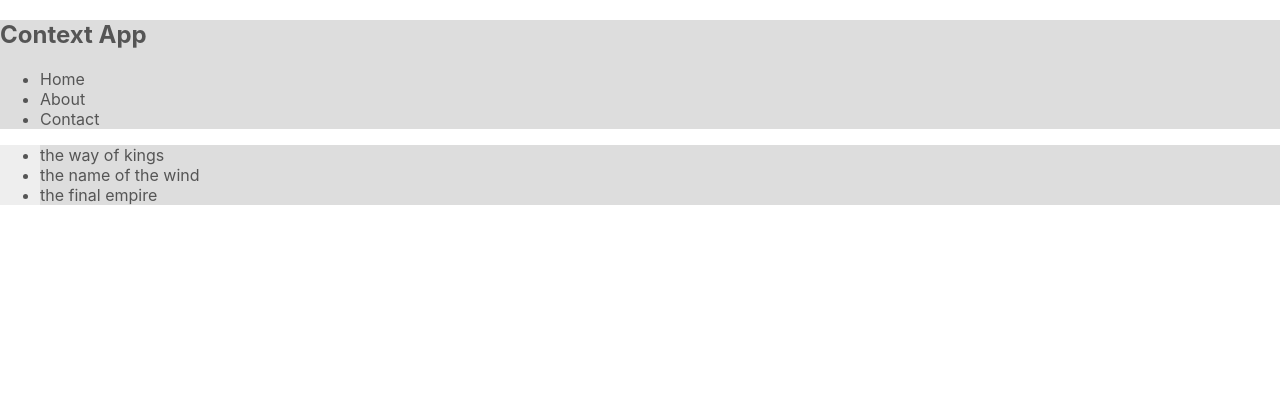
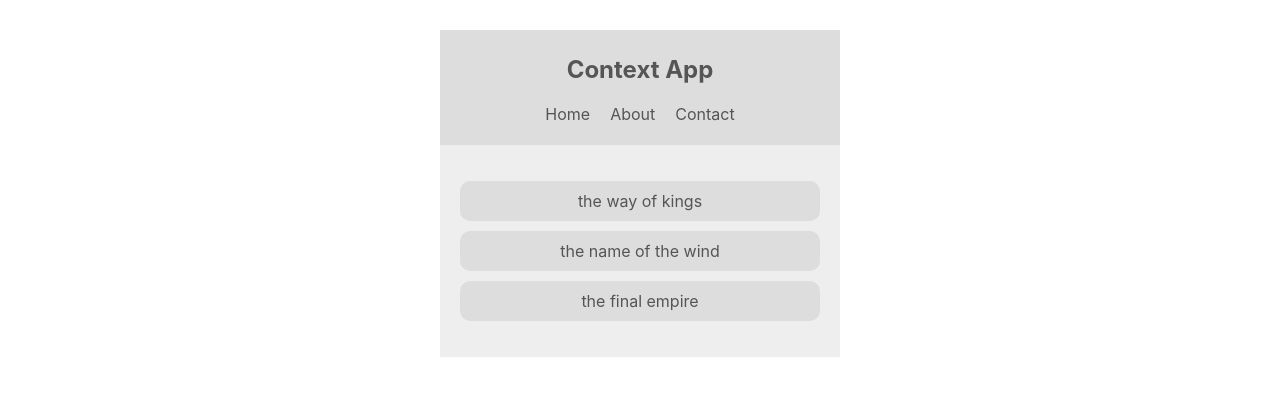
Before and after one commit to KurtGuardia/contextapp, a React (Create React App) app: page / in a window 1280 px wide. Shown: the top 396 px of the page. Built offline with nearby package versions, Linux system fonts and the light colour scheme.

Commit message:
fixed styles bugs

```diff
--- a/src/index.css
+++ b/src/index.css
@@ -7,7 +7,32 @@ body {
   -moz-osx-font-smoothing: grayscale;
 }
 
-code {
-  font-family: source-code-pro, Menlo, Monaco, Consolas, 'Courier New',
-    monospace;
+/* app styles */
+.App {
+  max-width: 400px;
+  margin: 30px auto;
+  text-align: center;
 }
+nav {
+  padding: 5px;
+}
+nav ul {
+  padding: 0;
+}
+nav ul li {
+  display: inline-block;
+  margin: 0 10px;
+}
+.book-list {
+  padding: 20px;
+  margin-bottom: 20px;
+}
+.book-list ul {
+  padding: 0;
+  list-style-type: none;
+}
+.book-list li {
+  padding: 10px;
+  margin: 10px auto;
+  border-radius: 10px;
+}
```
